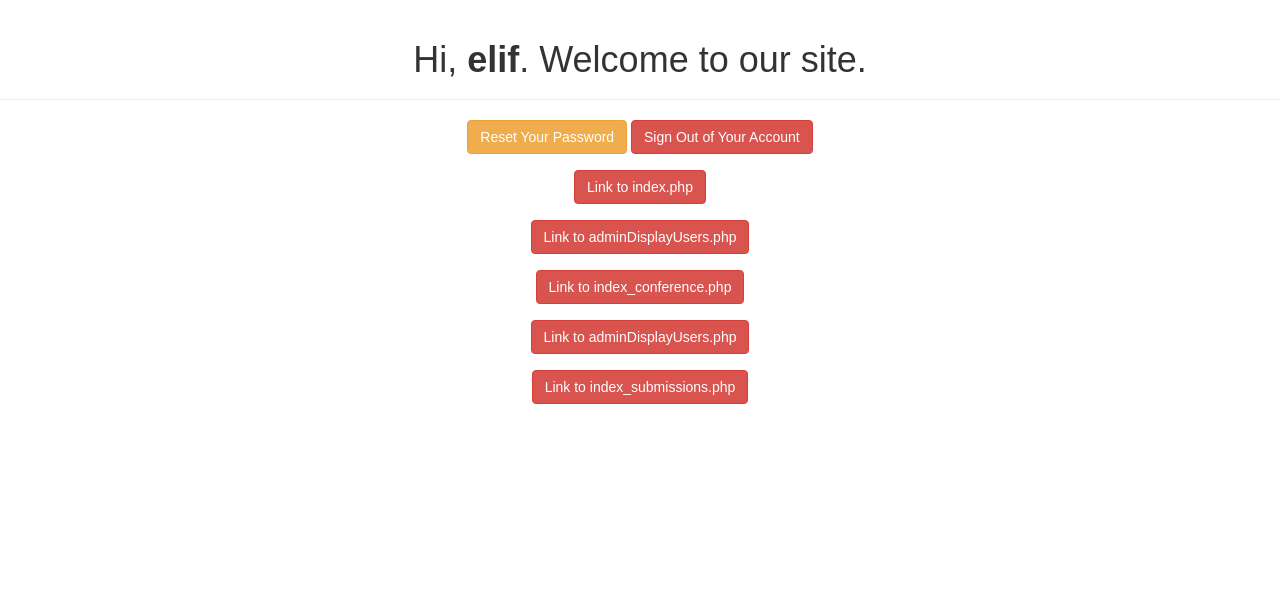
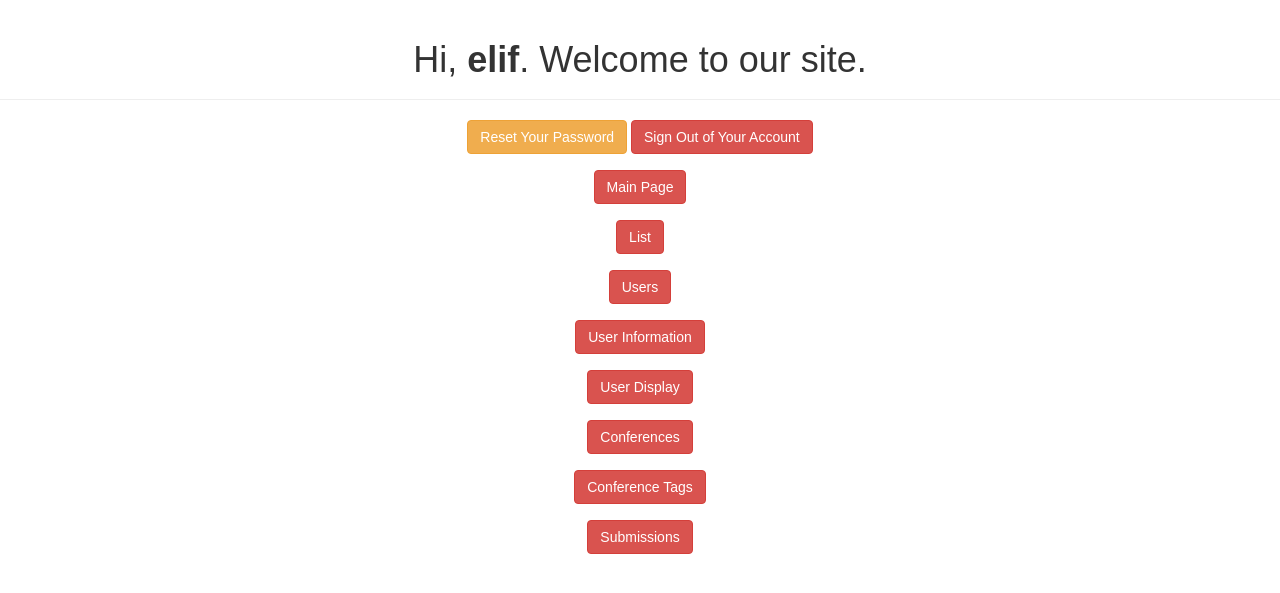
Before and after one commit to ThePopato/Bil372_Odev2_10, a PHP site: page /welcome.php in a window 1280 px wide. Shown: the top 593 px of the page. Run offline with PHP 8.4, Linux system fonts and the light colour scheme; a user stored in the database is signed in.

Commit message:
Add files via upload

```diff
--- a/welcome.php
+++ b/welcome.php
@@ -27,15 +27,21 @@ if(!isset($_SESSION["loggedin"]) || $_SESSION["loggedin"] !== true){
         <a href="reset-password.php" class="btn btn-warning">Reset Your Password</a>
         <a href="logout.php" class="btn btn-danger">Sign Out of Your Account</a>
         <br></br>
-        <a href="index.php" class="btn btn-danger">Link to index.php</a>
+        <a href="index.php" class="btn btn-danger">Main Page</a>
         <br></br>
-        <a href="adminDisplayUsers.php" class="btn btn-danger">Link to adminDisplayUsers.php</a>
+        <a href="index_list.php" class="btn btn-danger">List</a>
         <br></br>
-        <a href="index_conference.php" class="btn btn-danger">Link to index_conference.php</a>
+        <a href="index_user.php" class="btn btn-danger">Users</a>
         <br></br>
-        <a href="index_conference_tags.php" class="btn btn-danger">Link to adminDisplayUsers.php</a>
+        <a href="usersinfo_index.php" class="btn btn-danger">User Information</a>
         <br></br>
-        <a href="index_submissions.php" class="btn btn-danger">Link to index_submissions.php</a>
+        <a href="adminDisplayUsers.php" class="btn btn-danger">User Display</a>
+        <br></br>
+        <a href="index_conference.php" class="btn btn-danger">Conferences</a>
+        <br></br>
+        <a href="index_conference_tags.php" class="btn btn-danger">Conference Tags</a>
+        <br></br>
+        <a href="index_submissions.php" class="btn btn-danger">Submissions</a>
     </p>
 </body>
 </html>
```
